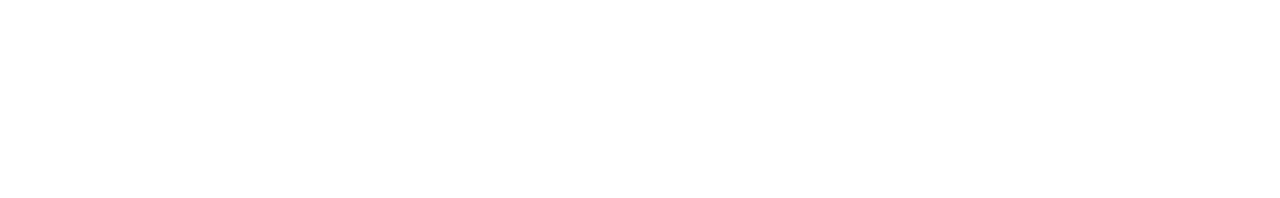
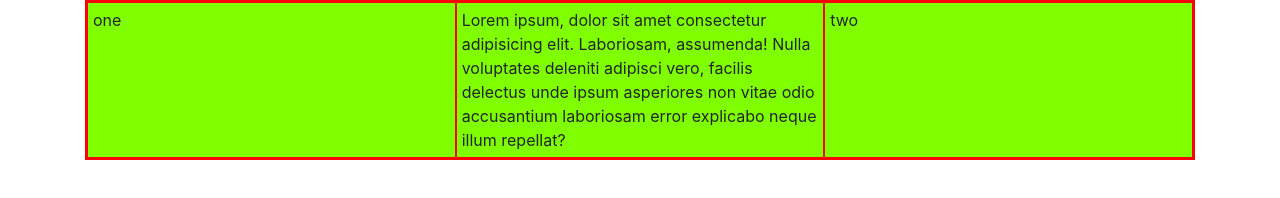
Before and after one commit to ruman649/boot, a plain HTML site: page html/vartical_align.html in a window 1280 px wide. Drawn offline with Linux system fonts and the light colour scheme.

Commit message:
add vartical

```diff
--- a/html/vartical_align.html
+++ b/html/vartical_align.html
@@ -5,8 +5,16 @@
     <meta http-equiv="X-UA-Compatible" content="IE=edge">
     <meta name="viewport" content="width=device-width, initial-scale=1.0">
     <title>Document</title>
+    <link rel="stylesheet" href="../bootstrap/bootstrap.min.css">
+    <link rel="stylesheet" href="../css/style.css">
 </head>
 <body>
-
+    <div class="container">
+        <div class="row align-items-">
+            <div class="col-4 ">one</div>
+            <div class="col-4">Lorem ipsum, dolor sit amet consectetur adipisicing elit. Laboriosam, assumenda! Nulla voluptates deleniti adipisci vero, facilis delectus unde ipsum asperiores non vitae odio accusantium laboriosam error explicabo neque illum repellat?</div>
+            <div class="col-4">two</div>
+        </div>
+    </div>
 </body>
 </html>
```
